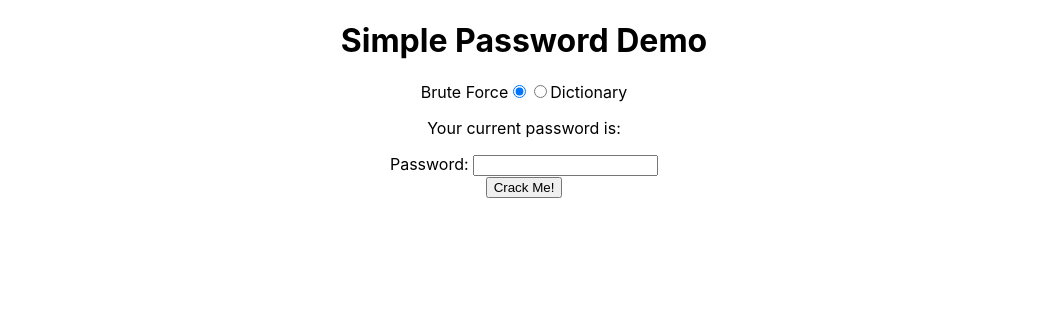
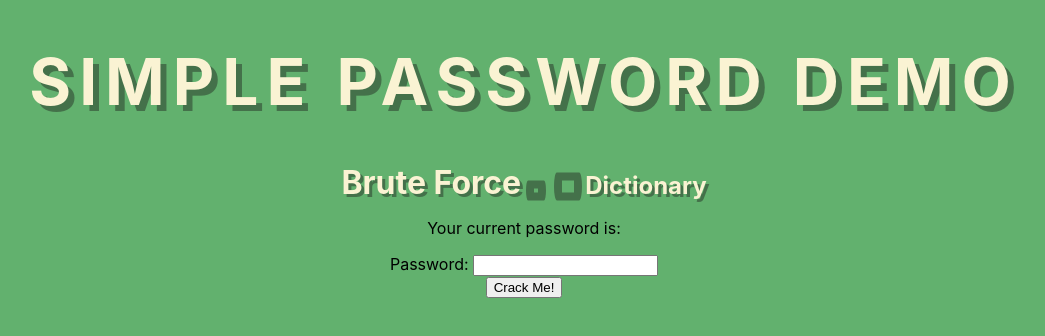
Before and after one commit to jhleakakos/simple-password-demo, a React (Create React App) app: page / in a window 1280 px wide. Shown: the top 336 px of the page, without its empty margins (116-1161 px from the left). Built offline with nearby package versions, Linux system fonts and the light colour scheme.

Commit message:
add start of styling; working on styling for radio button to choose between attack type

```diff
--- a/src/App.css
+++ b/src/App.css
@@ -1,38 +1,12 @@
 .App {
-  text-align: center;
+    text-align: center;
+    /*background-color: #273225;*/
+    /*background-color: #A79360;*/
 }
 
-.App-logo {
-  height: 40vmin;
-  pointer-events: none;
-}
-
-@media (prefers-reduced-motion: no-preference) {
-  .App-logo {
-    animation: App-logo-spin infinite 20s linear;
-  }
-}
-
-.App-header {
-  background-color: #282c34;
-  min-height: 100vh;
-  display: flex;
-  flex-direction: column;
-  align-items: center;
-  justify-content: center;
-  font-size: calc(10px + 2vmin);
-  color: white;
-}
-
-.App-link {
-  color: #61dafb;
-}
-
-@keyframes App-logo-spin {
-  from {
-    transform: rotate(0deg);
-  }
-  to {
-    transform: rotate(360deg);
-  }
-}
+/*
+#62B16E light green
+#273225 dark green
+#A79360 brown
+#faf3d3 light brown
+*/
--- /dev/null
+++ b/src/PasswordDemo.css
@@ -0,0 +1,42 @@
+.PasswordDemo-header {
+    color: #faf3d3;
+    text-transform: uppercase;
+    font-size: 4rem;
+    text-shadow: 6px 6px 0 #44714a;
+    letter-spacing: 0.5rem;
+}
+
+.PasswordDemo-rb-label {
+    color: #faf3d3;
+    font-size: 1.5rem;
+    font-weight: bold;
+    text-shadow: 3px 3px 0 #44714a;
+}
+
+.PasswordDemo-rb-label-checked {
+    color: #faf3d3;
+    font-size: 2rem;
+    font-weight: bold;
+    text-shadow: 3px 3px 0 #44714a;
+}
+
+.PasswordDemo-rb-input {
+    appearance: none;
+    width: 1.75rem;
+    height: 1.75rem;
+    border: 0.5rem solid #44714a;
+    border-radius: 10% / 50%;
+    transform: translateY(0.4rem);
+    color: #44714a;
+    /*display: grid;*/
+    /*place-content: center;*/
+}
+
+.PasswordDemo-rb-input-checked {
+    appearance: none;
+    width: 1.25rem;
+    height: 1.25rem;
+    border: 0.5rem solid #44714a;
+    border-radius: 10% / 50%;
+    transform: translateY(0.4rem);
+}
--- a/src/PasswordDemo.js
+++ b/src/PasswordDemo.js
@@ -1,6 +1,7 @@
 import React, { useState, useEffect } from 'react';
 import PasswordInput from './PasswordInput';
 import { crackPasswordBruteForce, crackPasswordDictionary } from './utils/crackPassword';
+import './PasswordDemo.css';
 
 const PasswordDemo = () => {
 
@@ -31,21 +32,34 @@ const PasswordDemo = () => {
 
     return (
         <>
-            <h1>Simple Password Demo</h1>
-            <label htmlFor="brute">Brute Force</label>
+            <h1 className="PasswordDemo-header">Simple Password Demo</h1>
+            <label
+                className={ passwordCrackMethod === 'brute' ? 'PasswordDemo-rb-label-checked' : 'PasswordDemo-rb-label' }
+                htmlFor="brute"
+            >Brute Force</label>
             <input
                 type="radio"
                 value="brute"
+                name="crackMethod"
                 id="brute"
                 checked={ passwordCrackMethod === 'brute' }
-                onChange={ () => setPasswordCrackMethod('brute') }/>
+                onChange={ () => setPasswordCrackMethod('brute') }
+                className={ passwordCrackMethod === 'brute' ? 'PasswordDemo-rb-input-checked' : 'PasswordDemo-rb-input' }
+
+            />
             <input
                 type="radio"
                 value="dict"
+                name="crackMethod"
                 id="dict"
                 checked={ passwordCrackMethod === 'dict' }
-                onChange={ () => setPasswordCrackMethod('dict') }/>
-            <label htmlFor="dict">Dictionary</label>
+                onChange={ () => setPasswordCrackMethod('dict') }
+                className={ passwordCrackMethod === 'dict' ? 'PasswordDemo-rb-input-checked' : 'PasswordDemo-rb-input' }
+            />
+            <label
+                className={ passwordCrackMethod === 'dict' ? 'PasswordDemo-rb-label-checked' : 'PasswordDemo-rb-label' }
+                htmlFor="dict"
+            >Dictionary</label>
             <PasswordInput
                 password={ password }
                 setPassword={ setPassword }
--- a/src/index.css
+++ b/src/index.css
@@ -5,6 +5,7 @@ body {
     sans-serif;
   -webkit-font-smoothing: antialiased;
   -moz-osx-font-smoothing: grayscale;
+  background-color: #62B16E;
 }
 
 code {
```
Also changed, not shown: src/PasswordInput.js (+8 -8 lines).
